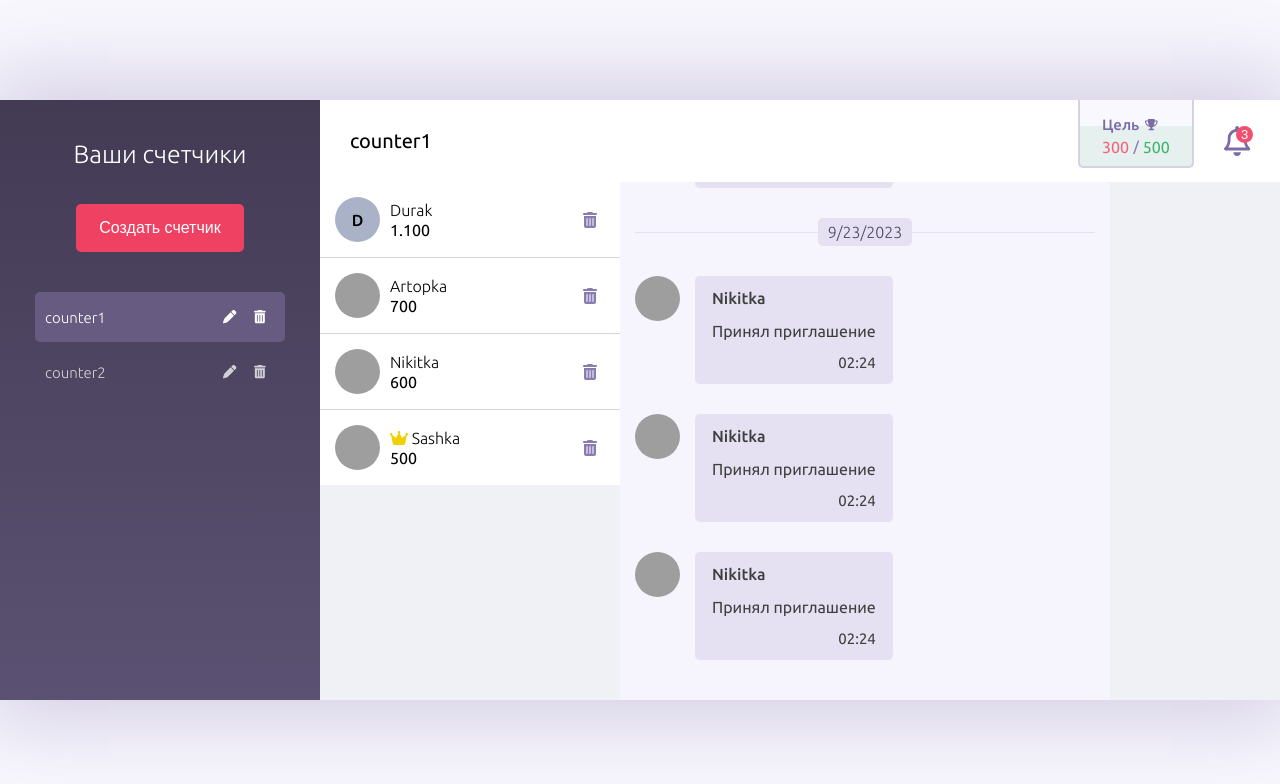
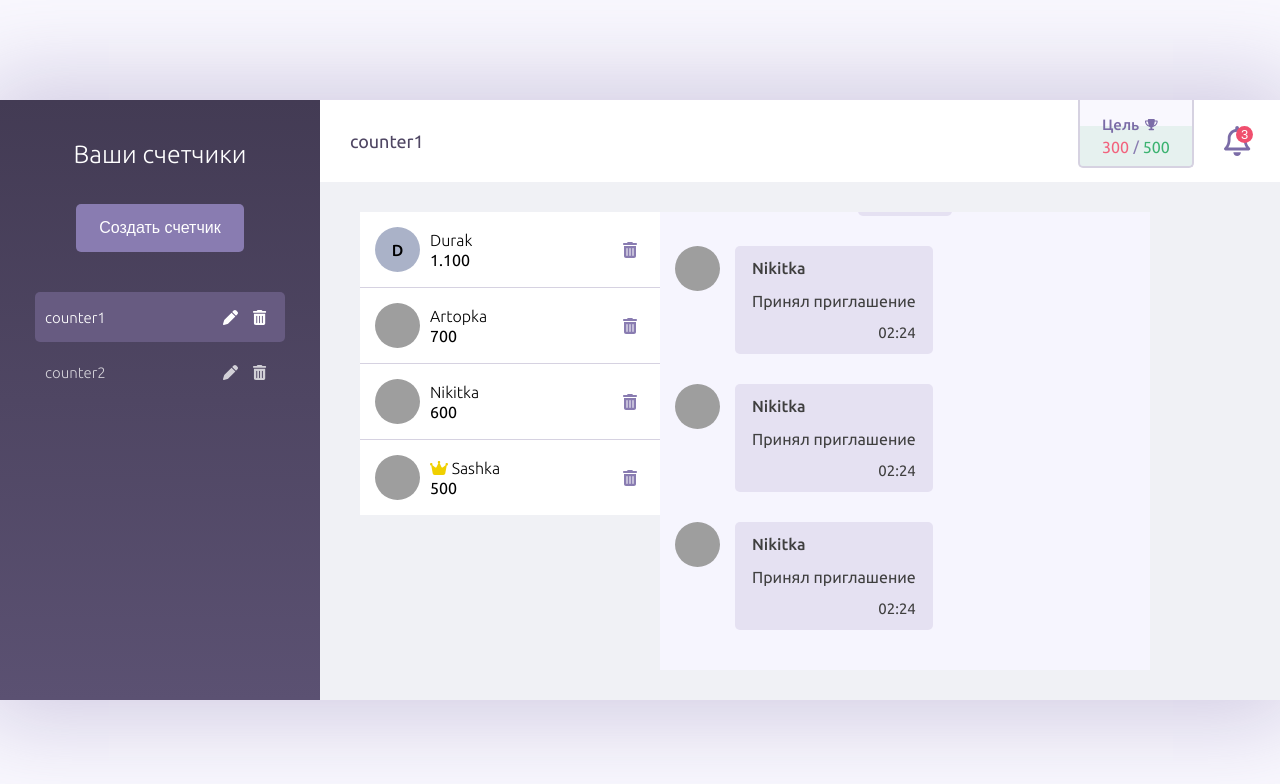
Before and after one commit to Rapidy/counter, a React (Create React App) app: page /counter/1 in a window 1280 px wide. Shown: the top 784 px of the page. Built offline with nearby package versions, Linux system fonts and the light colour scheme; grey boxes are pictures that could not be loaded.

Commit message:
refactored Layout, Notifications, CounterItem

```diff
--- a/src/App.tsx
+++ b/src/App.tsx
@@ -29,7 +29,7 @@ function App() {
           path="counter/:id"
           element={
             <>
-              <UserList users={userList} listName="Счетчик" />
+              <UserList users={userList} />
               <CounterLog logs={counterLog} />
             </>
           }
--- a/src/app/hooks.ts
+++ b/src/app/hooks.ts
@@ -1,8 +1,8 @@
-import React from "react";
+import React from 'react';
 import { TypedUseSelectorHook, useDispatch, useSelector } from 'react-redux';
 import type { RootState, AppDispatch } from './redux/store';
 
-type useToggleType = [boolean, () => void, React.Dispatch<React.SetStateAction<boolean>> ];
+type useToggleType = [boolean, () => void, React.Dispatch<React.SetStateAction<boolean>>];
 
 // Use throughout your app instead of plain `useDispatch` and `useSelector`
 export const useAppDispatch = () => useDispatch<AppDispatch>();
--- a/src/features/components/CounterList/CounterItem/CounterItem.module.scss
+++ b/src/features/components/CounterList/CounterItem/CounterItem.module.scss
@@ -43,13 +43,10 @@ input.renameInput {
 
 .controls {
   display: flex;
-  margin-left: 7px;
 
   button.button {
-    color: #ffffff;
-    width: 30px;
-    height: 30px;
-    border-radius: $borderRadius;
+    background: none;
+    font-size: 15px;
 
     &:hover {
       background: $darkBg;
--- a/src/features/components/CounterList/CounterItem/CounterItem.tsx
+++ b/src/features/components/CounterList/CounterItem/CounterItem.tsx
@@ -5,7 +5,7 @@ import { CounterListItem } from '../../../../app/types';
 
 import { faTrashCan, faPen } from '@fortawesome/free-solid-svg-icons';
 import { NavLink } from 'react-router-dom';
-import { FontAwesomeIcon } from '@fortawesome/react-fontawesome';
+import Button from '../../../elements/Button/Button';
 
 interface Props {
   isActive: boolean;
@@ -73,12 +73,18 @@ const CounterItem: React.FC<Props & CounterListItem> = ({
           e.stopPropagation();
         }}
       >
-        <button className={css.button} onClick={() => setEditing(true)}>
-          <FontAwesomeIcon icon={faPen} />
-        </button>
-        <button className={css.button} onClick={() => onDeleteCounter(id)}>
-          <FontAwesomeIcon icon={faTrashCan} />
-        </button>
+        <Button
+          className={css.button}
+          onClick={() => setEditing(true)}
+          controlIcon={faPen}
+          type="control"
+        />
+        <Button
+          className={css.button}
+          onClick={() => onDeleteCounter(id)}
+          controlIcon={faTrashCan}
+          type="control"
+        />
       </div>
     </NavLink>
   );
--- a/src/features/components/CounterLog/CounterLog.module.scss
+++ b/src/features/components/CounterLog/CounterLog.module.scss
@@ -8,7 +8,7 @@
 .wrapper {
   width: 100%;
   height: 100%;
-  padding: 15px 15px 10px 15px;
+  padding: 15px 15px 10px;
   overflow-y: auto;
 }
 
--- a/src/features/components/Header/Header.module.scss
+++ b/src/features/components/Header/Header.module.scss
@@ -1,3 +1,5 @@
+@import '../../variables';
+
 .wrapper {
   background: #fff;
   padding: 0 30px 10px;
@@ -8,10 +10,11 @@
 }
 
 .title {
-  font-size: 20px;
+  font-size: 18px;
   font-weight: 400;
   margin-right: 10px;
   margin-top: 10px;
+  color: $darkBg;
 }
 
 .panel {
--- a/src/features/components/Header/Notification/Notification.tsx
+++ b/src/features/components/Header/Notification/Notification.tsx
@@ -56,7 +56,7 @@ const Notification: React.FC<Props> = ({ newAmount, notifications, onView, onCle
               <Button
                 className={cn(css.popover__clear)}
                 onClick={onClear}
-                color="secondary"
+                type="secondary"
               >
                 Очистить уведомления
               </Button>
--- a/src/features/components/Layout/Layout.module.scss
+++ b/src/features/components/Layout/Layout.module.scss
@@ -24,4 +24,5 @@
 .counter {
   display: flex;
   height: calc(100% - 82px);
+  padding: 30px 40px;
 }
--- a/src/features/components/Sidebar/Sidebar.tsx
+++ b/src/features/components/Sidebar/Sidebar.tsx
@@ -14,7 +14,7 @@ const Sidebar: React.FC<Props> = ({ counters }) => {
     <div className={css.wrapper}>
       <h2 className={css.title}>Ваши счетчики</h2>
 
-      <Button className={css.createCounter} onClick={() => null} color="secondary">
+      <Button className={css.createCounter} onClick={() => null} type="secondary">
         Создать счетчик
       </Button>
 
```
